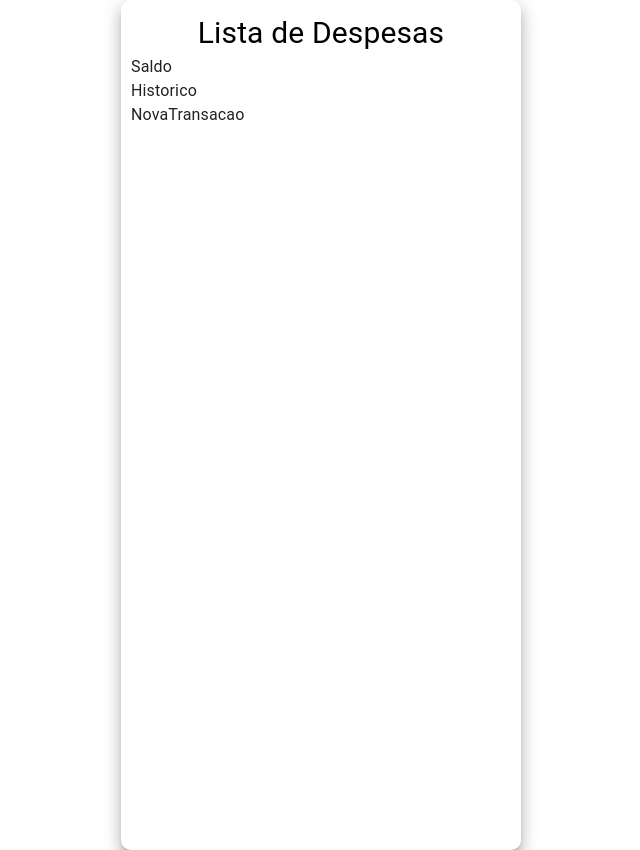
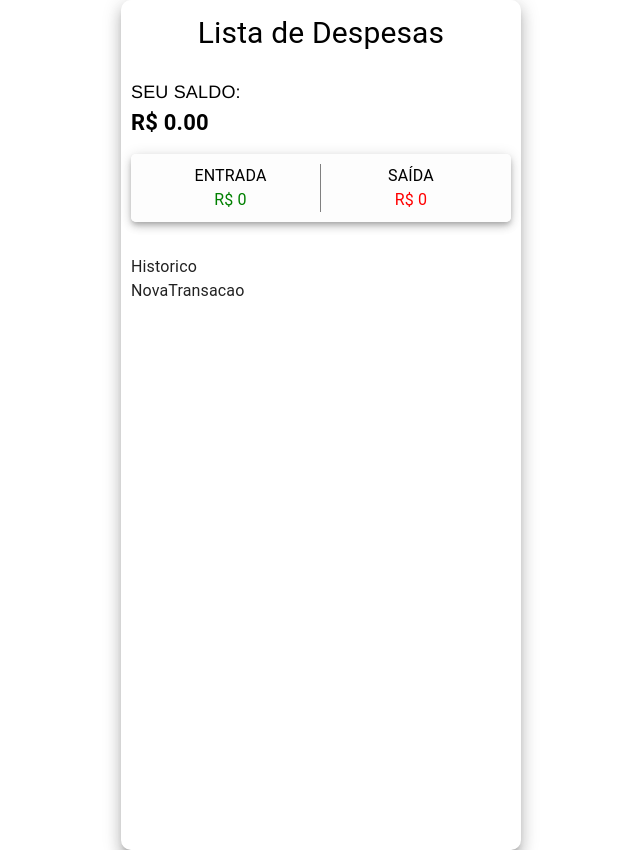
Before and after one commit to devBrendonV/Lista-de-Despesas, a React (Vite) app: page / in a window 1280 px wide. Shown: the whole page, without its empty margins (319-959 px from the left). Built offline with nearby package versions, Linux system fonts and the light colour scheme.

Commit message:
Components/Saldo configurado

```diff
--- a/src/Components/Saldo/index.jsx
+++ b/src/Components/Saldo/index.jsx
@@ -1,7 +1,86 @@
-import React from 'react'
+import React, { useContext } from "react";
+import { Context } from "../../Context";
+import { Box, Typography } from "@mui/material";
 
 export const Saldo = () => {
+  const { entrada, saida, total } = useContext(Context);
   return (
-    <div>Saldo</div>
-  )
-}
+    <Box
+    display={"flex"}
+    flexDirection={"column"}
+      height={"200px"}
+
+    >
+      <Box display={"flex"} flexDirection={"column"} marginTop={3} >
+        <Typography
+          color={"black"}
+          textTransform={"uppercase"}
+          fontSize={18}
+          fontFamily={
+            "'Franklin Gothic Medium', 'Arial Narrow', Arial, sans-serif;"
+          }
+        >
+          Seu Saldo:
+        </Typography>
+
+        <Typography
+          fontSize={22}
+          textTransform={"bold"}
+          fontWeight={"bold"}
+          title={`R$ ${total}`}
+          color={`${total == 0 ? "black" : entrada > saida ? "#0cc91c" : "red"}`}
+        >
+          R$ {total < 0 ? (total*-1).toFixed(2):total.toFixed(2)}
+        </Typography>
+      </Box>
+
+      <Box
+      boxShadow={5}
+        margin={"15px 0"}
+        borderRadius={"5px"}
+        backgroundColor={"#fdfdfded"}
+        color={"black"}
+        padding={"10px"}
+        textTransform={"uppercase"}
+        display={"flex"}
+        flexDirection={"row"}
+        justifyContent={"space-around"}
+      >
+        <Box
+          borderRight={"0.5px solid grey"}
+          height={"100%"}
+          width={"50%"}
+          display={"flex"}
+          flexDirection={"column"}
+          justifyContent={"center"}
+          alignItems={"center"}
+        >
+          Entrada
+          <Typography title={`R$ ${entrada}`} style={{ color: "green" }}>
+            R${" "}
+            {String(entrada).length > 5
+              ? `${String(entrada).substring(0, 5)}...`
+              : entrada}
+          </Typography>
+        </Box>
+
+        <Box
+          height={"100%"}
+          width={"50%"}
+          display={"flex"}
+          flexDirection={"column"}
+          justifyContent={"center"}
+          alignItems={"center"}
+        >
+          Saída
+          <Typography title={`R$ ${saida}`} style={{ color: "red" }}>
+            R${" "}
+            {String(saida).length > 5
+              ? `${String(saida).substring(0, 5)}...`
+              : saida}
+          </Typography>
+        </Box>
+      </Box>
+    </Box>
+  );
+};
```
